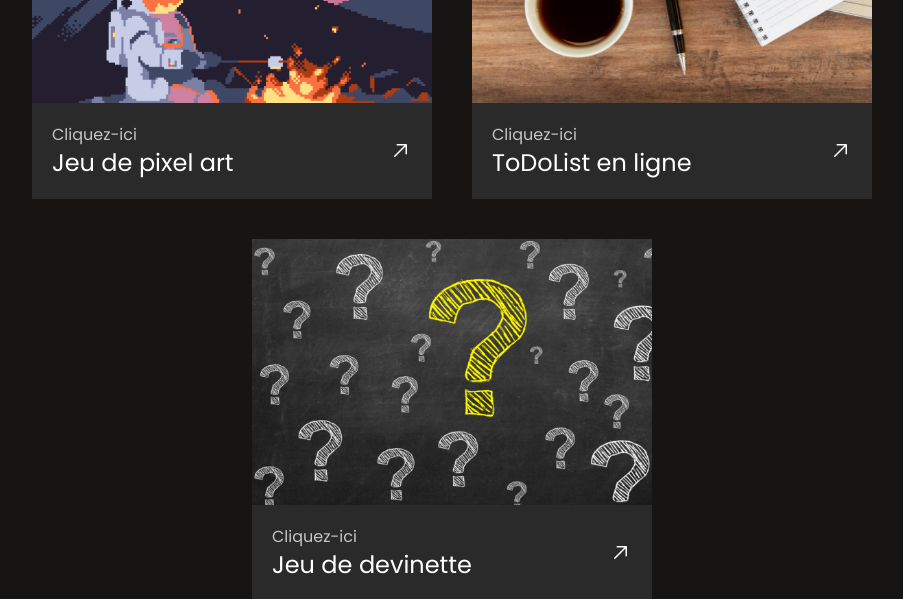
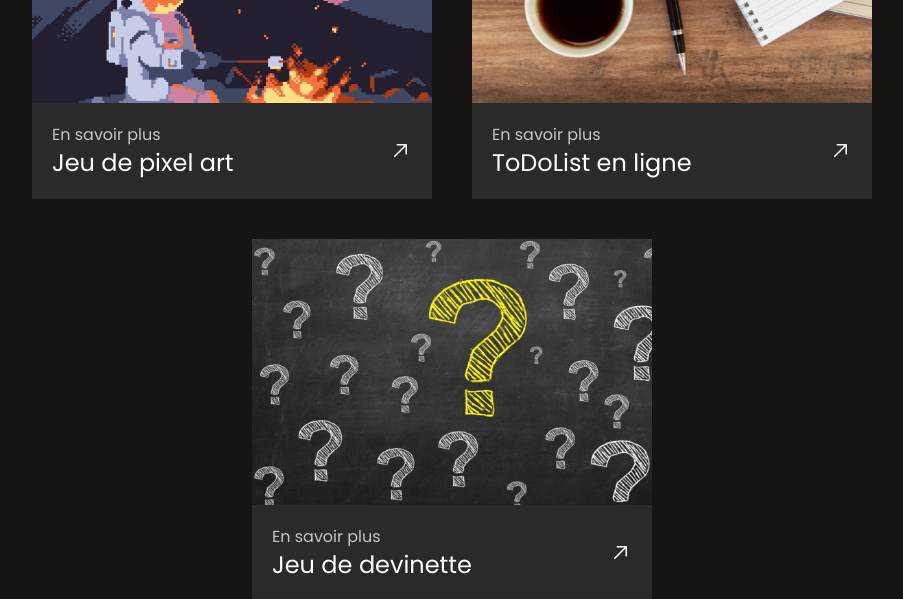
Before and after one commit to MehdiDiasGomes/Mon-portfolio, a React (Vite) app: page / in a window 1280 px wide. Shown: the part 1480-2079 px from the top of the page, without its empty margins (188-1091 px from the left). Built offline with nearby package versions, Linux system fonts and the light colour scheme.

Commit message:
🐛 Modification "en savoir plus"

```diff
--- a/src/Components/Projets/index.jsx
+++ b/src/Components/Projets/index.jsx
@@ -7,7 +7,7 @@ const index = ({ img, titre }) => {
             <img src={img} alt="" />
             <div className="flex justify-between items-center bg-[#2A2A2A] duration-300 text-primary p-5 group-hover:bg-[#707070]">
                 <div className="flex flex-col">
-                    <span className="text-secondary">Cliquez-ici</span>
+                    <span className="text-secondary">En savoir plus</span>
                     <h5 className="text-2xl">{titre}</h5>
                 </div>
                 <GoArrowUpRight className="text-2xl" />
--- a/src/Pages/Projets.jsx
+++ b/src/Pages/Projets.jsx
@@ -1,5 +1,3 @@
-import Devinette from "../Assets/img/Projets/devinette.png"
-import { CiLocationArrow1 } from "react-icons/ci";
 import { projetsConst } from "../Constants/index"
 import ProjetComp from "../Components/Projets"
 
```
